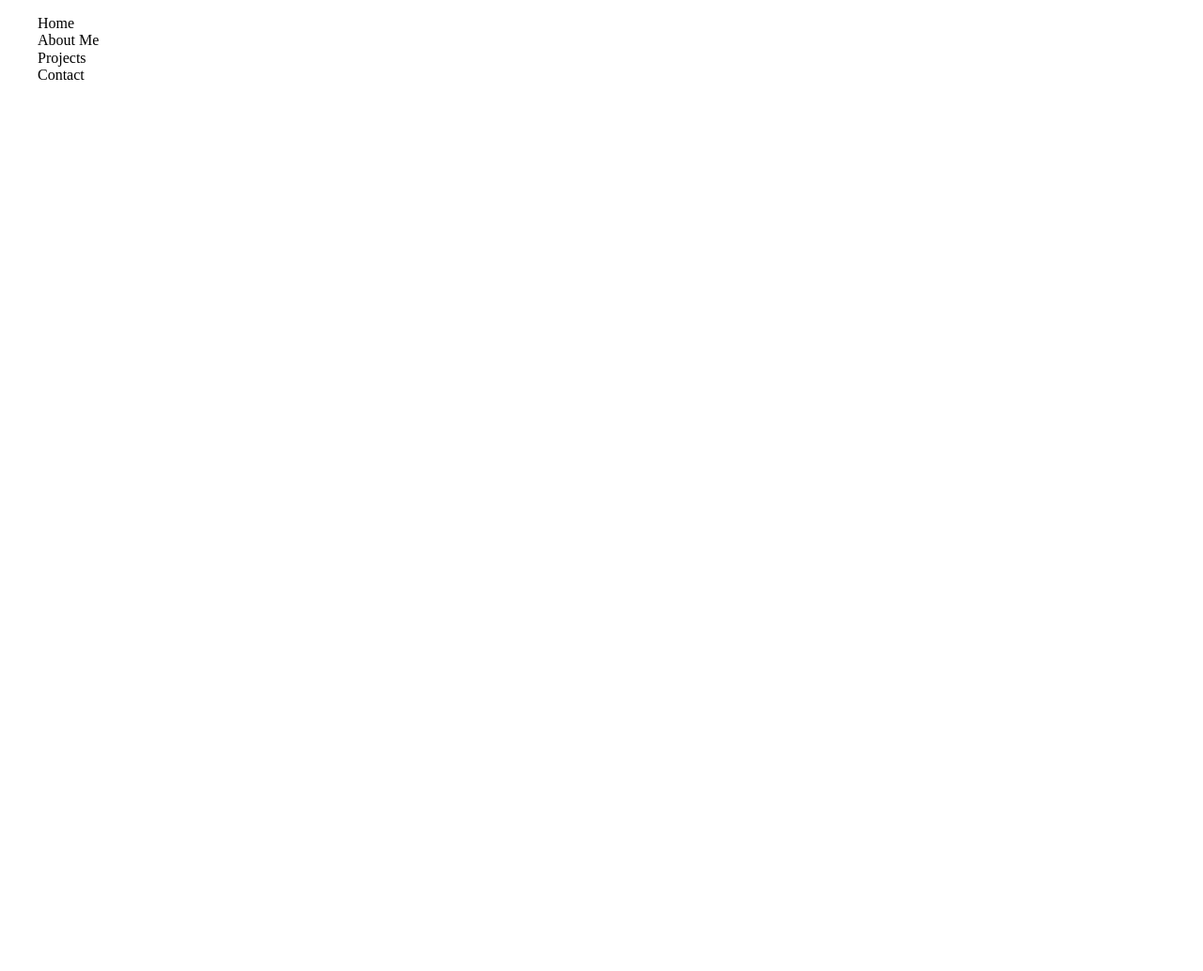
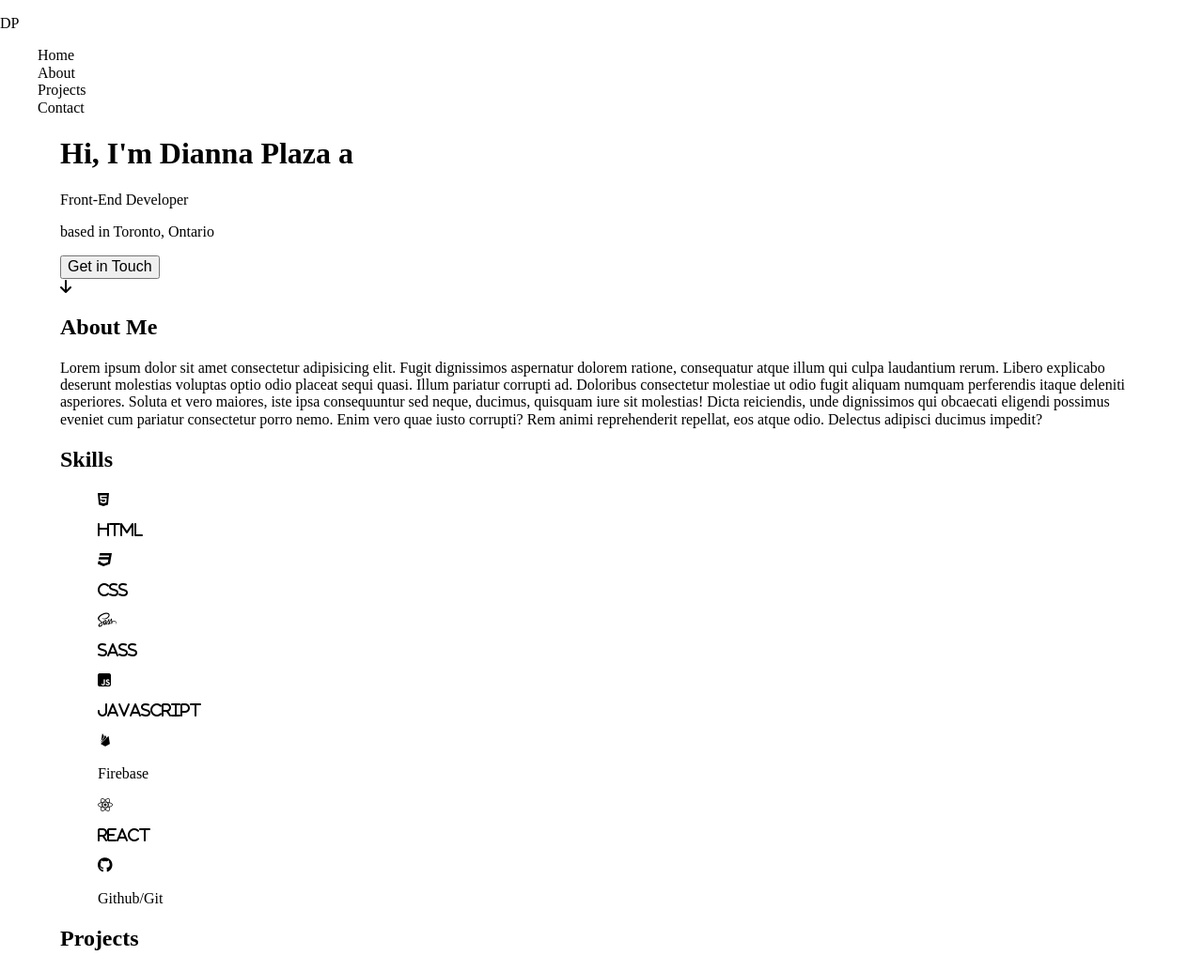
Before and after one commit to DiannaPlaza/portfolio, a plain HTML site: page index.html in a window 1280 px wide. Shown: the whole page at 94% size. Before the commit the page ends 800 px from the top, so only its background shows below. Drawn offline with nearby package versions, Linux system fonts and the light colour scheme.

Commit message:
added html to header and skills sections

```diff
--- a/index.html
+++ b/index.html
@@ -5,23 +5,74 @@
     <meta http-equiv="X-UA-Compatible" content="IE=edge">
     <meta name="viewport" content="width=device-width, initial-scale=1.0">
     <link rel="stylesheet" href="./styles/styles.css">
+    <script src="https://kit.fontawesome.com/5421a03a06.js" crossorigin="anonymous"></script>
+    <link rel="stylesheet" href="https://cdn.jsdelivr.net/gh/devicons/devicon@v2.15.1/devicon.min.css">
     <title>Dianna's Portfolio</title>
 </head>
 <body>
+    <a href="#mainContent" class="skipLink">Skip to main content.</a>
     <nav class="navBar">
+        <div class="initals">
+            <p>DP</p>
+        </div>
         <ul>
             <li><a href="#home">Home</a></li>
-            <li><a href="about">About Me</a></li>
+            <li><a href="about">About</a></li>
             <li><a href="#projects"> Projects</a></li>
             <li><a href="#contact">Contact</a></li>
-
         </ul>
     </nav>
-    <header></header>
-    <main>
-        <section class="about"></section>
-        <section class="skills"></section>
-        <section class="projects"></section>
+    <header>
+        <div class="wrapper">
+            <h1>Hi, I'm Dianna Plaza a </h1>
+            <div class="typedText">
+                <p>Front-End Developer</p>
+            </div>
+            <p>based in Toronto, Ontario</p>
+            <button class="contactMe">Get in Touch</button>
+            <div class="arrow">
+                <i class="fa-solid fa-arrow-down"></i>
+            </div>
+
+        </div>
+    </header>
+    <main id= "mainContent">
+        <section class="about">
+            <div class="wrapper">
+                <div class="myInfo">
+                    <h2>About Me</h2>
+                    <p>Lorem ipsum dolor sit amet consectetur adipisicing elit. Fugit dignissimos aspernatur dolorem ratione, consequatur atque illum qui culpa laudantium rerum. Libero explicabo deserunt molestias voluptas optio odio placeat sequi quasi.
+                    Illum pariatur corrupti ad. Doloribus consectetur molestiae ut odio fugit aliquam numquam perferendis itaque deleniti asperiores. Soluta et vero maiores, iste ipsa consequuntur sed neque, ducimus, quisquam iure sit molestias!
+                    Dicta reiciendis, unde dignissimos qui obcaecati eligendi possimus eveniet cum pariatur consectetur porro nemo. Enim vero quae iusto corrupti? Rem animi reprehenderit repellat, eos atque odio. Delectus adipisci ducimus impedit?</p>
+
+                </div>
+                <div class="myPhoto">
+                    <!-- find a photo of me to insert here -->
+                </div>
+            </div>
+        </section>
+        <section class="skills">
+            <div class="wrapper">
+                <h2>Skills</h2>
+                    <ul class="skillsIcon">
+                        <li><i class="fa-brands fa-html5"><p>Html</p></i></li>
+                        <li><i class="fa-brands fa-css3"><p>Css</p></i></li>
+                        <li><i class="fa-brands fa-sass"><p>Sass</p></i></li>
+                        <li><i class="fa-brands fa-js-square"><p>Javascript</p></i></li>
+                        <li><i class="devicon-firebase-plain"></i><p>Firebase</p></li>
+                        <li><i class="fa-brands fa-react"><p>React</p></i></li>
+                        <li><i class="fa-brands fa-github"></i><p>Github/Git</p></li>
+                    </ul>
+            </div>
+        </section>
+        <section class="projects">
+            <div class="wrapper">
+                <h2>Projects</h2>
+                <div class="projectContainer">
+
+                </div>
+            </div>
+        </section>
 
     </main>
     <footer></footer>
--- a/styles/sass/partials/_header.scss
+++ /dev/null
@@ -1,4 +0,0 @@
-h1{
-    color: red;
-    font-size: 20px;
-}
```
Also changed, not shown: styles/styles.css.
